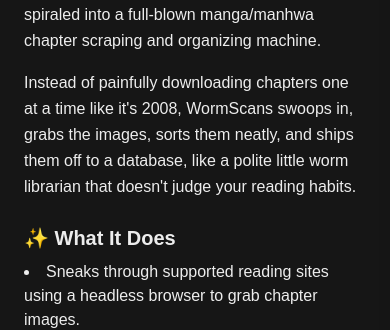
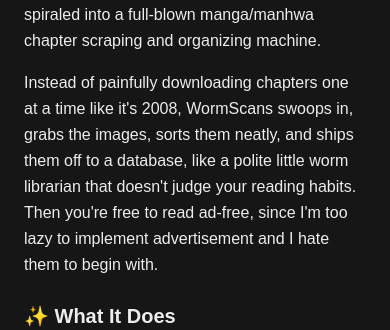
Before and after one commit to junoocha/WormScans, a Next.js app: page /about in a window 390 px wide. Shown: the part 226-556 px from the top of the page. Built offline with nearby package versions, Linux system fonts and the light colour scheme; no server answers.

Commit message:
small about change and hide show cover on mobile

```diff
--- a/src/app/(users)/about/page.tsx
+++ b/src/app/(users)/about/page.tsx
@@ -19,7 +19,9 @@
           Instead of painfully downloading chapters one at a time like it&apos;s
           2008, WormScans swoops in, grabs the images, sorts them neatly, and
           ships them off to a database, like a polite little worm librarian that
-          doesn&apos;t judge your reading habits.
+          doesn&apos;t judge your reading habits. Then you're free to read
+          ad-free, since I'm too lazy to implement advertisement and I hate them
+          to begin with.
         </p>
 
         <h2 className="text-xl font-semibold mt-6 mb-2">✨ What It Does</h2>
--- a/src/components/chapterList.tsx
+++ b/src/components/chapterList.tsx
@@ -14,12 +14,12 @@
   seriesSlug,
   chapters,
 }: ChaptersClientProps) {
-  const [showCovers, setShowCovers] = useState(true);
+  const [showCovers, setShowCovers] = useState(false);
 
   return (
     <div>
       {/* Toggle button for cover*/}
-      <div className="flex justify-start ml-4 mb-2">
+      <div className="hidden md:flex justify-start ml-4 mb-2">
         <button
           onClick={() => setShowCovers((prev) => !prev)}
           className="text-sm px-3 py-1 rounded bg-[var(--accent)] hover:opacity-90 text-white"
```
